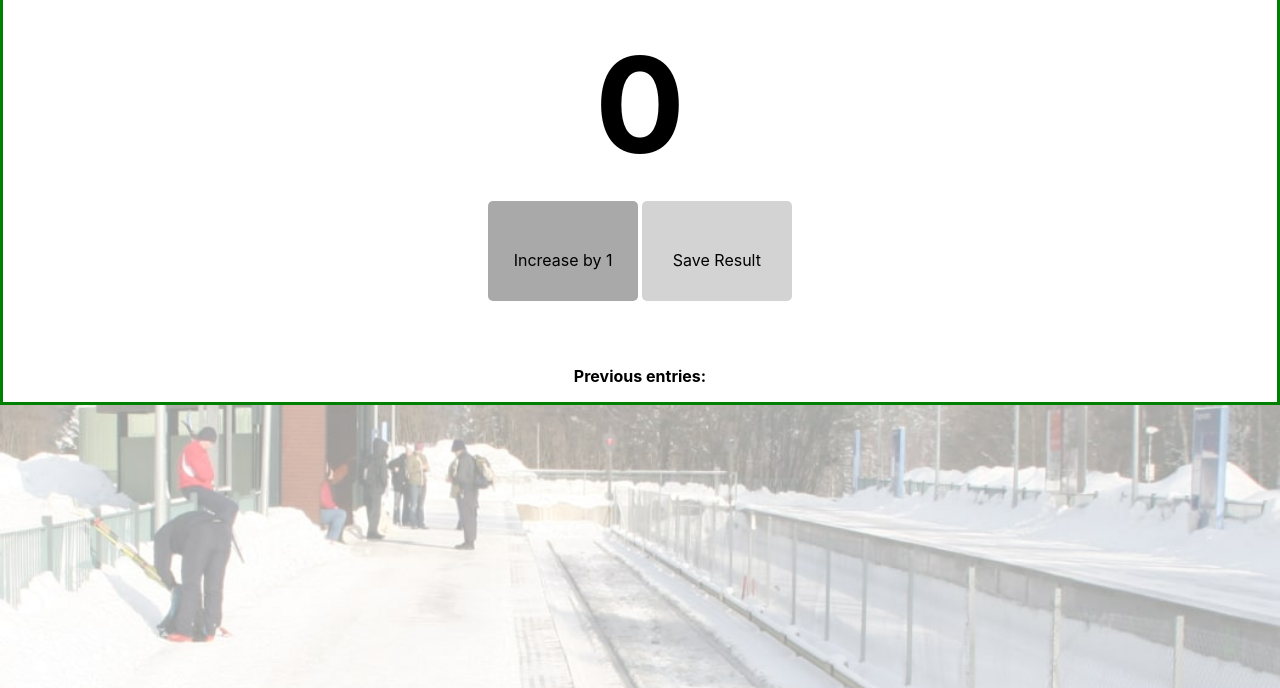
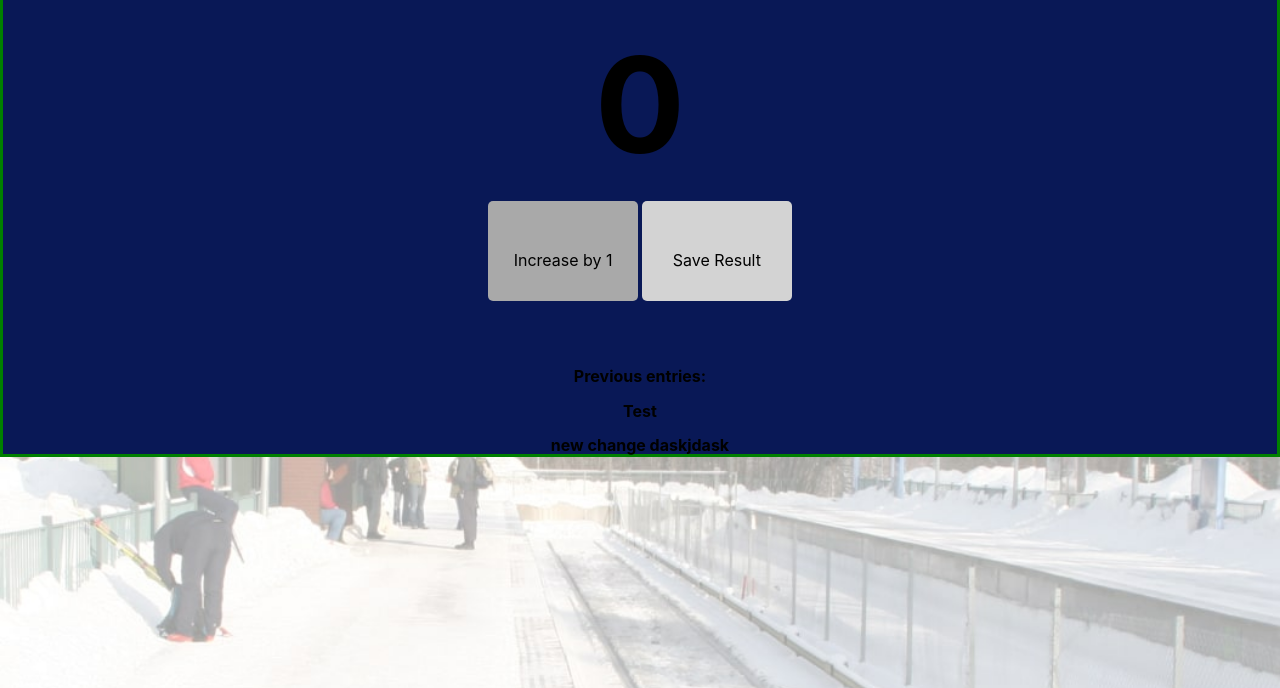
Before and after one commit to rammy81/passenger-counter, a website built with Vite: page index.html in a window 1280 px wide. Shown: the part 112-800 px from the top of the page. Built offline with nearby package versions, Linux system fonts and the light colour scheme.

Commit message:
Change 1
New changes

```diff
--- a/index.css
+++ b/index.css
@@ -7,7 +7,7 @@ body {
 }
 
 .container {
-    background: white;
+    background: rgb(9, 24, 86);
     border: solid;
     border-color: green
 }
--- a/index.html
+++ b/index.html
@@ -10,9 +10,12 @@
             <button id="increment-btn" onclick="increment()">Increase by 1</button>
             <button id="save-btn" onclick="save()">Save Result</button>
             <p id="save-el">Previous entries: </p>
+            <p>Test</p>
+            <body>new change</body>
+            daskjdask
         </div>
         <script src="index.js">
-            nnerText
+
         </script>
     </body>
 </html>
```
